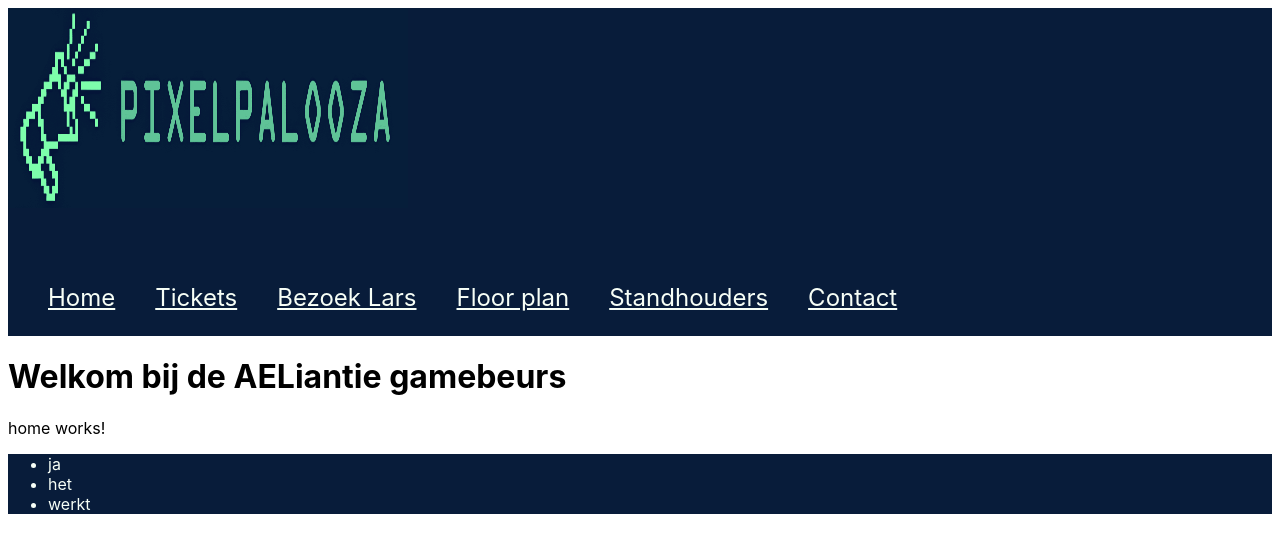
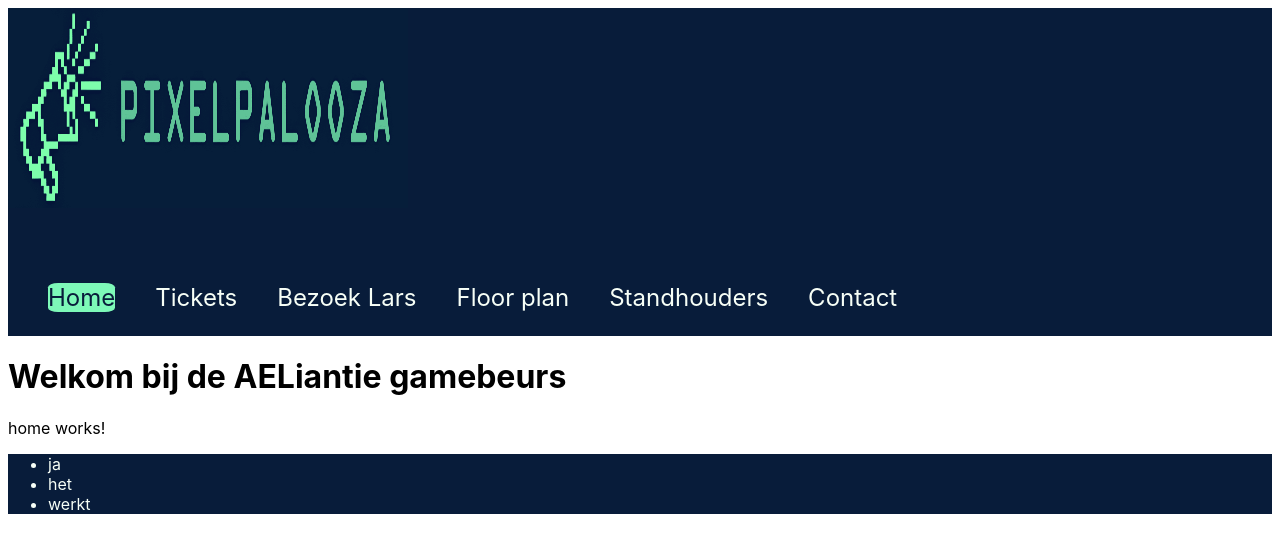
Before and after one commit to GlupekEJ/GameEvent, an Angular app in the folder Client/: page / in a window 1280 px wide. In both pictures the pointer is over the link "Home". Shown: the top 552 px of the page. Built offline with nearby package versions, Linux system fonts and the light colour scheme.

Commit message:
kleur hover

```diff
--- a/Client/src/app/header-nav/header-nav.component.css
+++ b/Client/src/app/header-nav/header-nav.component.css
@@ -21,7 +21,18 @@ ul {
 }
 a {
   color: #f7fff7;
+  text-decoration: none;
 }
+/*a:hover {
+  color: #7df9b8;
+}*/
+
+a:hover {
+  color: #081c3a;
+  background-color: #7df9b8;
+  border-radius: 15%;
+}
+
 .logo {
   height: 200px;
   width: 400px;
```
